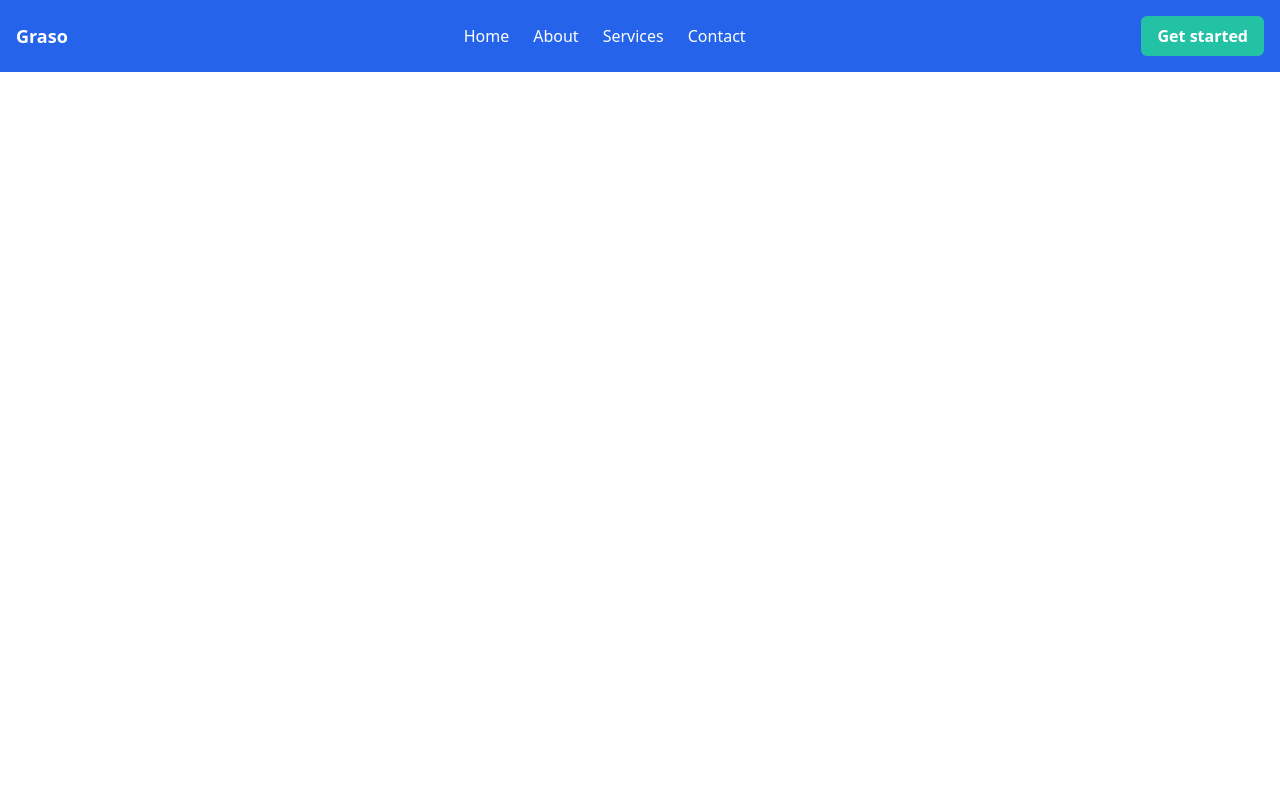
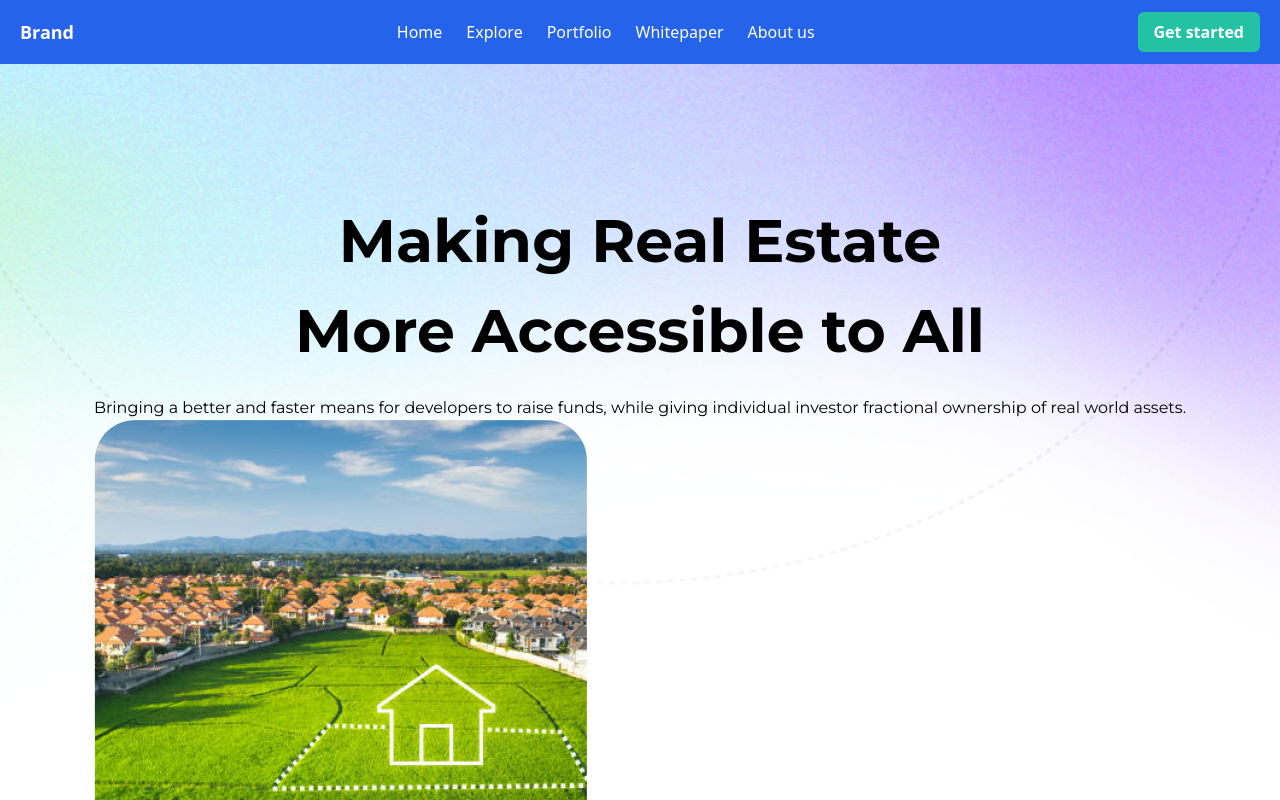
Before and after one commit to GRASO-SUIDEN/_Graso, a React (Vite) app: page / in a window 1280 px wide. Shown: the top 800 px of the page. Built offline with nearby package versions, Linux system fonts and the light colour scheme.

Commit message:
new updates

```diff
--- a/index.html
+++ b/index.html
@@ -6,6 +6,9 @@
     <meta name="viewport" content="width=device-width, initial-scale=1.0" />
     <title>GRASO</title>
     <link href="https://cdn.jsdelivr.net/npm/tailwindcss@2.2.19/dist/tailwind.min.css" rel="stylesheet">
+    <link rel="preconnect" href="https://fonts.googleapis.com">
+<link rel="preconnect" href="https://fonts.gstatic.com" crossorigin>
+<link href="https://fonts.googleapis.com/css2?family=Montserrat:ital,wght@0,100..900;1,100..900&display=swap" rel="stylesheet">
   </head>
   <body>
     <div id="root"></div>
--- a/src/App.jsx
+++ b/src/App.jsx
@@ -1,9 +1,10 @@
-import Navbar from "./components/NavBar";
+import HomePage from "./pages/home-page/HomePage";
+
 
 function App() {
   return (
     <div>
-      <Navbar />
+      <HomePage/>
     </div>
   );
 }
--- a/src/components/NavBar.jsx
+++ b/src/components/NavBar.jsx
@@ -4,35 +4,37 @@ const Navbar = () => {
   const [isOpen, setIsOpen] = useState(false);
 
   return (
-    <nav className="bg-blue-600 p-4 fixed top-0 left-0 w-full z-50">
+    <nav className="bg-blue-600 px-5 py-1 fixed top-0 left-0 w-full z-50">
       <div className="container mx-auto flex justify-between items-center">
-        <div className="text-white text-lg font-bold">Graso</div>
+        <div className="text-white text-lg font-bold">Brand</div>
 
-
-        <div className="hidden md:flex space-x-6">
+        {/* Desktop Menu */}
+        <div className="hidden md:flex space-x-6 items-center">
           <a href="#home" className="text-white hover:text-gray-300">
             Home
           </a>
           <a href="#about" className="text-white hover:text-gray-300">
-            About
+            Explore
           </a>
           <a href="#services" className="text-white hover:text-gray-300">
-            Services
+            Portfolio
           </a>
           <a href="#contact" className="text-white hover:text-gray-300">
-            Contact
+            Whitepaper
+          </a>
+          <a href="#about" className="text-white hover:text-gray-300">
+            About us
           </a>
         </div>
 
+        {/* Button */}
+        <div className="py-2">
+          <button className="bg-[#24C2A5] text-white px-4 py-2 rounded-md font-semibold w-full">
+            Get started
+          </button>
+        </div>
 
-        <div>
-        <button className="bg-[#24C2A5] text-white px-4 py-2 rounded-md font-semibold desktop-btn">
-          Get started
-        </button>
-      </div>
-
-
-        {/* Mobile menu button */}
+        {/* Mobile Menu Button */}
         <div className="md:hidden">
           <button
             onClick={() => setIsOpen(!isOpen)}
@@ -55,10 +57,11 @@ const Navbar = () => {
           </button>
         </div>
       </div>
+
       {/* Mobile Menu */}
       <div
         className={`md:hidden bg-blue-500 overflow-hidden transition-all duration-500 ease-in-out ${
-          isOpen ? "max-h-40" : "max-h-0"
+          isOpen ? "max-h-60" : "max-h-0"
         }`}
       >
         <a href="#home" className="block text-white py-2">
@@ -73,10 +76,9 @@ const Navbar = () => {
         <a href="#contact" className="block text-white py-2">
           Contact
         </a>
-        <a href="#contact" className="block text-white py-2">
-          Get Started
-               </a>
-
+        <a href="#about" className="text-white hover:text-gray-300">
+          About us
+        </a>
       </div>
     </nav>
   );
--- /dev/null
+++ b/src/components/banner/Banner.jsx
@@ -0,0 +1,24 @@
+import React from 'react'
+import './banner.css'
+import Asset_img from '../../assets/image (2).png'
+
+ const Banner = () => {
+  return (
+    <div className="mt-16 banner">
+    <div className="title-text">
+      <h1>
+      Making Real Estate More Accessible to All
+      </h1>
+    </div>
+    <div className="text_pics">
+      <p>Bringing a better and faster means for developers to raise funds, while giving individual investor fractional ownership of real world assets.</p>
+      <div className="asset-img">
+        <img src={Asset_img} alt="" />
+      </div>
+    </div>
+
+  </div>
+
+  )
+}
+export default Banner;
--- /dev/null
+++ b/src/components/banner/banner.css
@@ -0,0 +1,87 @@
+.banner{
+    width: 100%;
+    min-height: 120vh;
+    display: flex;
+    font-family: "Montserrat", sans-serif;
+    flex-direction: column;
+    background: #fff;
+    display: flex;
+    justify-content: center;
+    align-items: center;
+    flex-direction: column;
+    background: url(../../assets/Section.png);
+    background-size: cover;
+    background-position: top;
+}
+.title-text{
+  width: 100%;
+  height: auto;
+  padding: 10px;
+}
+.title-text h1{
+  width: 58vw;
+  margin: 10px auto;
+  text-align: center;
+  font-size: 60px;
+  font-weight: 700;
+}
+
+
+
+
+
+
+
+
+
+
+
+
+
+
+
+
+
+
+
+
+
+
+
+
+
+
+
+
+
+
+
+
+
+
+
+
+
+  @media screen and (max-width: 1200px) {
+    .text h1 {
+      font-size: 50px;
+      line-height: 60px;
+      width: 70vw;
+    }
+  }
+
+  @media screen and (max-width: 768px) {
+    .text h1 {
+      font-size: 40px;
+      line-height: 50px;
+      width: 80vw;
+    }
+  }
+
+  @media screen and (max-width: 480px) {
+    .text h1 {
+      font-size: 30px;
+      line-height: 40px;
+      width: 90vw;
+    }
+  }
--- a/src/pages/home-page/HomePage.jsx
+++ b/src/pages/home-page/HomePage.jsx
@@ -1,79 +1,15 @@
-import React, { useState } from "react";
+import React from 'react'
+import Navbar from '../../components/NavBar'
+import Banner from '../../components/banner/Banner';
 
-const Navbar = () => {
-  const [isOpen, setIsOpen] = useState(false);
+ const HomePage = () => {
+  return (
+    <div className='main-container'>
+      <Navbar/>
+      <Banner/>
 
-  return (
-    <nav className="bg-blue-600 p-4 fixed top-0 left-0 w-full z-50">
-      <div className="container mx-auto flex justify-between items-center">
-        <div className="text-white text-lg font-bold">Brand</div>
+    </div>
+  )
+}
 
-        <div className="hidden md:flex space-x-6 items-center">
-          <a href="#home" className="text-white hover:text-gray-300">
-            Home
-          </a>
-          <a href="#about" className="text-white hover:text-gray-300">
-            Explore
-          </a>
-          <a href="#services" className="text-white hover:text-gray-300">
-            Portfolio
-          </a>
-          <a href="#contact" className="text-white hover:text-gray-300">
-            Whitepaper
-          </a>
-          {/* Get Started Button for Desktop */}
-          <div>
-            <button className="bg-[#24C2A5] text-white px-4 py-2 rounded-md font-semibold">
-              Get started
-            </button>
-          </div>
-        </div>
-
-        {/* Mobile menu button */}
-        <div className="md:hidden">
-          <button
-            onClick={() => setIsOpen(!isOpen)}
-            className="text-white focus:outline-none"
-          >
-            <svg
-              className="w-6 h-6"
-              fill="none"
-              stroke="currentColor"
-              viewBox="0 0 24 24"
-              xmlns="http://www.w3.org/2000/svg"
-            >
-              <path
-                strokeLinecap="round"
-                strokeLinejoin="round"
-                strokeWidth="2"
-                d="M4 6h16M4 12h16m-7 6h7"
-              ></path>
-            </svg>
-          </button>
-        </div>
-      </div>
-
-      {/* Mobile Menu */}
-      <div
-        className={`md:hidden bg-blue-500 overflow-hidden transition-all duration-500 ease-in-out ${
-          isOpen ? "max-h-60" : "max-h-0"
-        }`}
-      >
-        <a href="#home" className="block text-white py-2">
-          Home
-        </a>
-        <a href="#about" className="block text-white py-2">
-          Explore
-        </a>
-        <a href="#services" className="block text-white py-2">
-          Portfolio
-        </a>
-        <a href="#contact" className="block text-white py-2">
-            Whitepaper
-        </a>
-    </div>
-    </nav>
-  );
-};
-
-export default Navbar;
+export default HomePage;
```
Also changed, not shown: src/assets/Section.png (added), src/assets/image (2).png (added).
